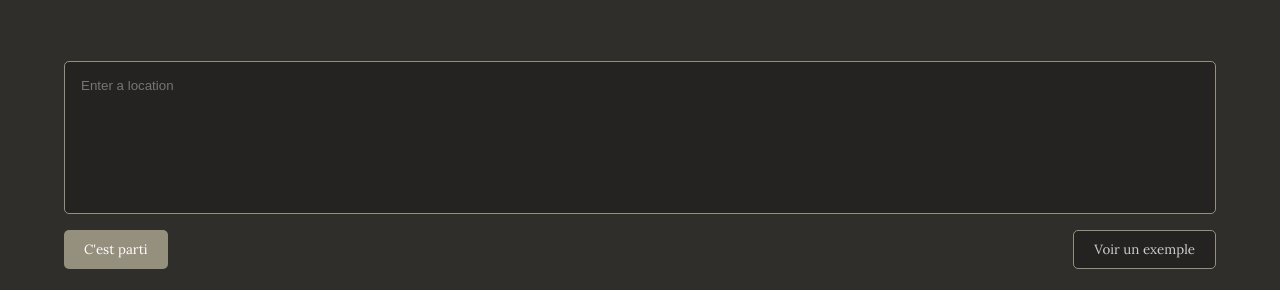
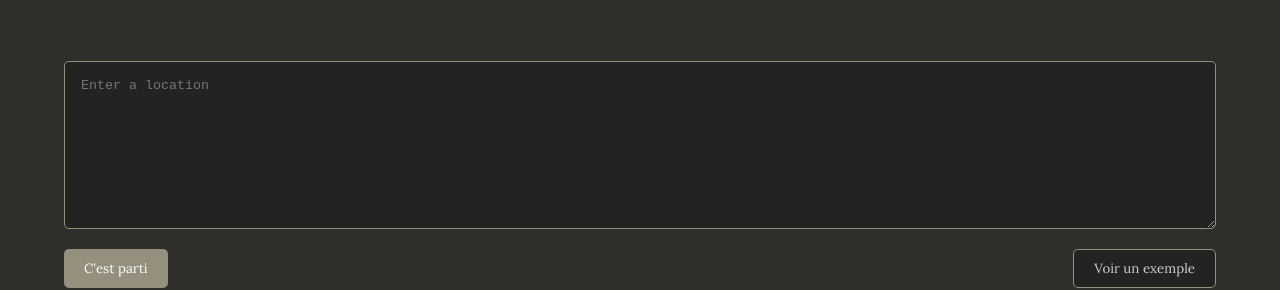
Before and after one commit to Luca-11/trip-planer-front, a Vue app: page / in a window 1280 px wide. Shown: the part 239-529 px from the top of the page. Built offline with nearby package versions, Linux system fonts and the light colour scheme; no server answers.

Commit message:
feat : added commentaries in order better explications for each files

```diff
--- a/src/components/InputPrompt.vue
+++ b/src/components/InputPrompt.vue
@@ -1,19 +1,26 @@
 <script setup>
-import { ref, onMounted } from "vue";
-import { useRouter, useRoute } from "vue-router";
+// Importing necessary modules from vue, vue-router and axios
+import { ref } from "vue";
+import { useRouter } from "vue-router";
 import axios from "axios";
 
+// Creating a reactive reference for location
 const location = ref("");
+
+// Using vue-router to get router instance
 const router = useRouter();
-const route = useRoute();
 
+// Function to make a POST request to the server
 const go = async () => {
   try {
+    // Making a POST request to the server with the location value
     const response = await axios.post("http://localhost:3000/v1/itinerary", {
       prompt: location.value,
     });
+    // Navigating to a new route with the id returned from the server
     router.push(`/${response.data.id}`);
   } catch (error) {
+    // Logging any error that occurs during the request
     console.error(error);
   }
 };
@@ -21,8 +28,15 @@ const go = async () => {
 
 <template>
   <div class="container">
-    <input type="text" placeholder="Enter a location" />
+    <!-- Textarea for user to input location, bound to location ref -->
+    <textarea
+      v-model="location"
+      type="text"
+      placeholder="Enter a location"
+    ></textarea>
+    <!-- Button to trigger the go function -->
     <div class="btn">
+      <!-- Button to trigger the go function -->
       <button class="go" @click="go">C'est parti</button>
       <button class="exemple">Voir un exemple</button>
     </div>
@@ -34,7 +48,7 @@ const go = async () => {
   padding: 0 0 64px 0;
 }
 
-input {
+textarea {
   background-color: #242321;
   width: -webkit-fill-available;
   padding: 1rem;
```
Also changed, not shown: src/components/Map.vue (+18 -0 lines), src/components/Popup.vue (+17 -1 lines), src/components/historic.vue (+15 -0 lines), src/views/SingleView.vue (+20 -0 lines).
